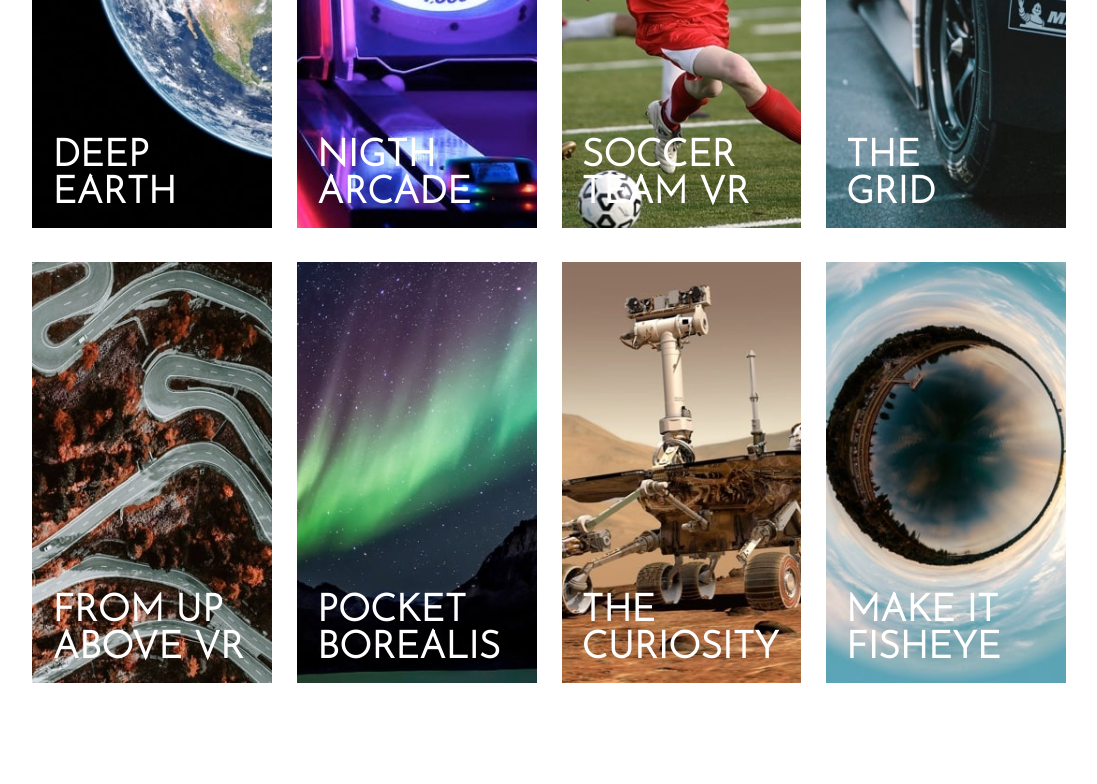
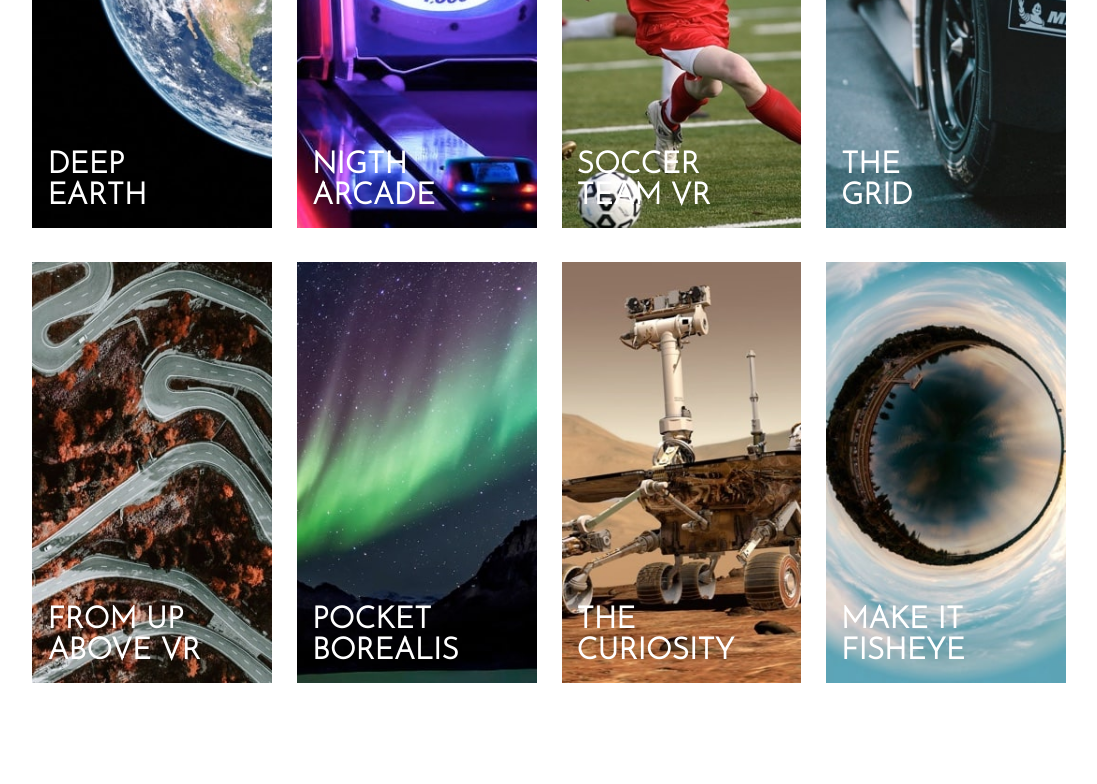
Before and after one commit to Mr-nobody2001/Primeiro-Grid-Flex, a plain HTML site: page index.html in a window 1536 px wide. Shown: the part 1900-2684 px from the top of the page, without its empty margins (219-1316 px from the left). Drawn offline with Linux system fonts and the light colour scheme.

Commit message:
Update style.css

```diff
--- a/style.css
+++ b/style.css
@@ -260,6 +260,7 @@ header {
     color: hsl(0, 0%, 100%);
     font-family: "Josefin Sans";
     font-weight: bolder;
+    font-size: 16px;
     bottom: 20px;
     left: 20px;
 }
@@ -570,6 +571,13 @@ header {
     margin-bottom: 10px;
 }
 
+.div_4 article {
+
+        font-size: 8px;
+        left: 10px;
+
+    }
+
 button {
     /* Espaçamento */
     padding: 10px;
@@ -823,7 +831,7 @@ footer {
 
     .div_4 article {
 
-        font-size: 10px;
+        font-size: 15px;
 
     }
 
@@ -1251,7 +1259,8 @@ footer {
 
     .div_4 article {
 
-        font-size: 25px;
+        font-size: 20px;
+        left: 15px;
     }
 
     .div3 {
```
